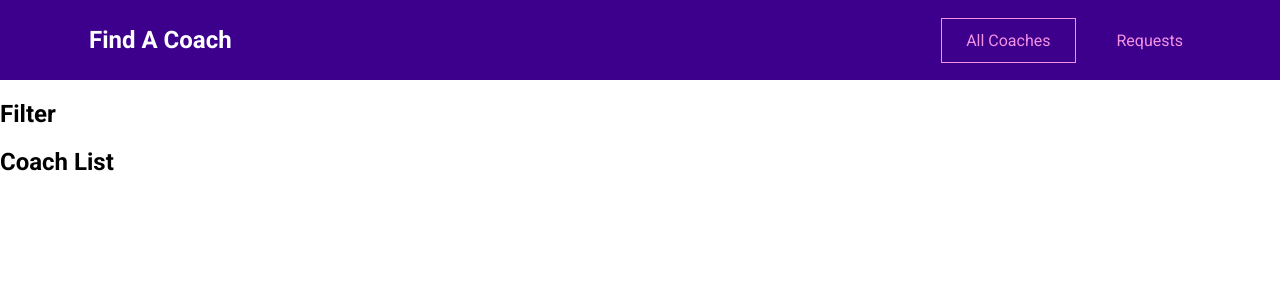
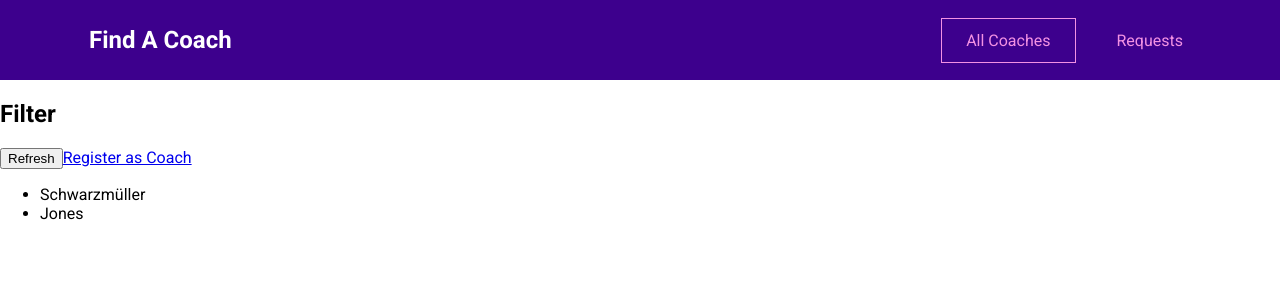
Before and after one commit to sydmasina/Find-a-Coach-VueApp, a Vue app: page /coaches in a window 1280 px wide. Shown: the top 300 px of the page. Built offline with nearby package versions, Linux system fonts and the light colour scheme.

Commit message:
Add Vuex and Coach Data

```diff
--- /dev/null
+++ b/public/coaches.js
@@ -0,0 +1,20 @@
+[
+  {
+    id: 'c1',
+    firstName: 'Maximilian',
+    lastName: 'Schwarzmüller',
+    areas: ['frontend', 'backend', 'career'],
+    description:
+      "I'm Maximilian and I've worked as a freelance web developer for years. Let me help you become a developer as well!",
+    hourlyRate: 30
+  },
+  {
+    id: 'c2',
+    firstName: 'Julie',
+    lastName: 'Jones',
+    areas: ['frontend', 'career'],
+    description:
+      'I am Julie and as a senior developer in a big tech company, I can help you get your first job or progress in your current role.',
+    hourlyRate: 30
+  }
+]
--- a/src/components/pages/coaches/CoachDetails.vue
+++ b/src/components/pages/coaches/CoachDetails.vue
@@ -1,5 +1,7 @@
 <template>
     <h1>Coach Details</h1>
+    <router-view></router-view>
+    <router-link to="/coaches/c1/contact">Contact</router-link>
 </template>
 
 <script>
--- a/src/components/pages/coaches/CoachList.vue
+++ b/src/components/pages/coaches/CoachList.vue
@@ -3,16 +3,31 @@
     <h1>Filter</h1>
   </section>
   <section>
-        <h1>Coach List</h1>
+    <div class="controls">
+      <button>Refresh</button>
+      <router-link to="/register">Register as Coach</router-link>
+    </div>
+    <ul v-if="hasCoaches">
+      <li v-for="coach in filteredCoaches" :key="coach.id">
+        {{ coach.lastName }}
+      </li>
+    </ul>
+    <h3 v-else>Has no coaches</h3>
   </section>
 </template>
 
 <script>
 export default {
-
+  computed: {
+    filteredCoaches() {
+      return this.$store.getters['coaches/coaches'];
+    },
+    hasCoaches(){
+        return this.$store.getters['coaches/hasCoaches'];
     }
+  },
+};
 </script>
 
 <style>
-
 </style>
--- a/src/components/pages/requests/ContactCoach.vue
+++ b/src/components/pages/requests/ContactCoach.vue
@@ -1,5 +1,5 @@
 <template>
-    <h1>Contact Coach:</h1>
+    <h1>Contact Coach!!</h1>
 </template>
 
 <script>
--- /dev/null
+++ b/src/components/store/index.js
@@ -0,0 +1,10 @@
+import {createStore} from 'vuex';
+import coachesModule from './modules/coaches/index.js'
+
+const store = createStore({
+    modules: {
+        coaches: coachesModule
+    }
+})
+
+export default store;
--- /dev/null
+++ b/src/components/store/modules/coaches/actions.js
@@ -0,0 +1 @@
+export default {};
--- /dev/null
+++ b/src/components/store/modules/coaches/getters.js
@@ -0,0 +1,8 @@
+export default {
+    coaches(state){
+        return state.coaches;
+    },
+    hasCoaches(state){
+        return state.coaches && state.coaches.length > 0;
+    }
+};
--- /dev/null
+++ b/src/components/store/modules/coaches/index.js
@@ -0,0 +1,34 @@
+import mutations from './mutations.js';
+import actions from './actions.js';
+import getters from './getters.js';
+
+export default {
+    namespaced: true,
+    state() {
+        return {
+            coaches: [
+                {
+                    id: 'c1',
+                    firstName: 'Maximilian',
+                    lastName: 'Schwarzmüller',
+                    areas: ['frontend', 'backend', 'career'],
+                    description:
+                        "I'm Maximilian and I've worked as a freelance web developer for years. Let me help you become a developer as well!",
+                    hourlyRate: 30
+                },
+                {
+                    id: 'c2',
+                    firstName: 'Julie',
+                    lastName: 'Jones',
+                    areas: ['frontend', 'career'],
+                    description:
+                        'I am Julie and as a senior developer in a big tech company, I can help you get your first job or progress in your current role.',
+                    hourlyRate: 30
+                }
+            ]
+        };
+    },
+    mutations,
+    actions,
+    getters,
+};
--- /dev/null
+++ b/src/components/store/modules/coaches/mutations.js
@@ -0,0 +1 @@
+export default {};
--- a/src/main.js
+++ b/src/main.js
@@ -1,10 +1,12 @@
 import { createApp } from 'vue';
 import App from './App.vue';
 import router from './router.js';
+import store from './components/store/index.js';
 
 
 const app = createApp(App);
 
 app.use(router);
+app.use(store);
 
 app.mount('#app');
--- a/src/router.js
+++ b/src/router.js
@@ -14,8 +14,9 @@
     routes: [
         {path: '/', redirect: '/coaches'},
         {path: '/coaches', component: CoachList},
-        {path: '/coaches/:id', component: CoachDetails, children: [
-            { path: '/contact', component: ContactCoach},
+        {path: '/coaches/:id', component: CoachDetails,
+        children: [
+            { path: 'contact', component: ContactCoach},
         ]},
         {path: '/register', component: CoachRegister},
         {path: '/requests', component: RequestList},
```
Lines whose indentation alone changed are shown as unchanged.
